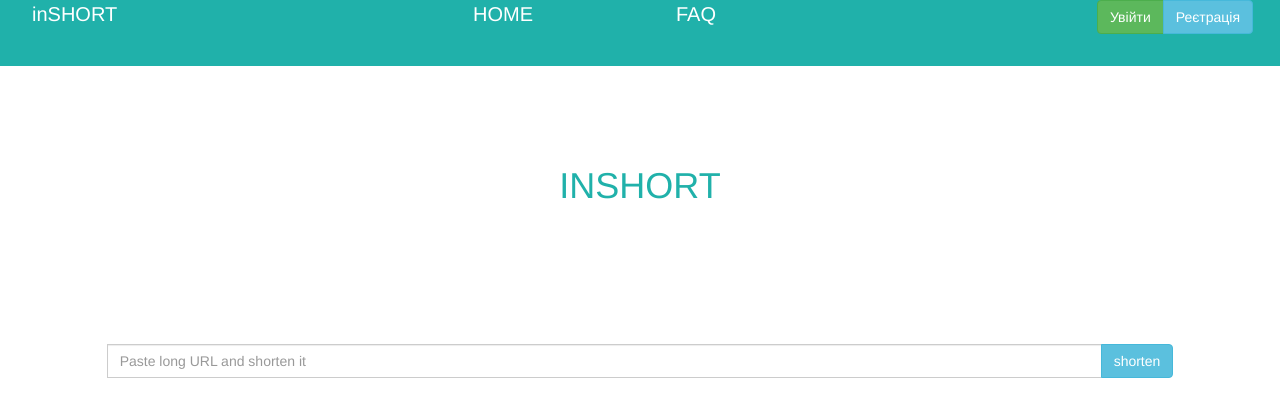
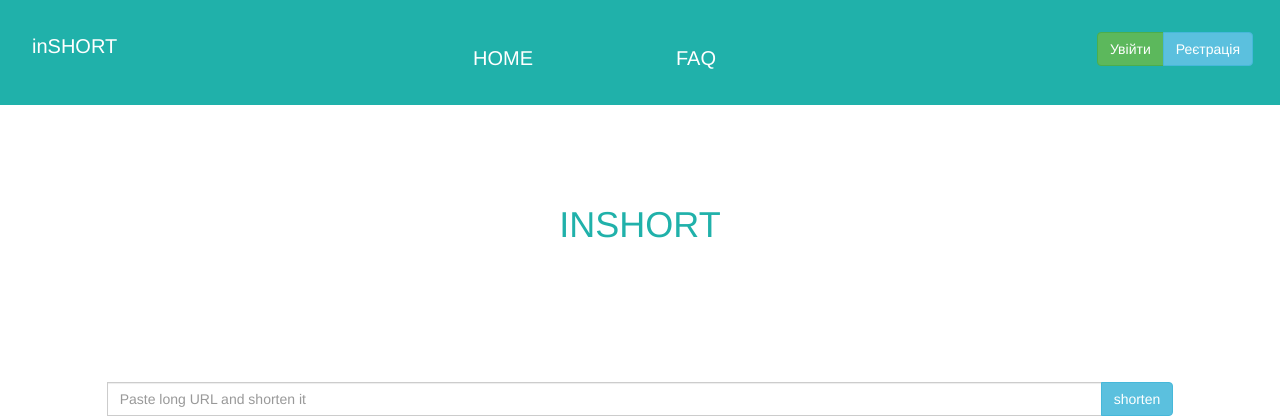
Before and after one commit to klochkov1/inshort_2020, a Django app: page / in a window 1280 px wide. Shown: the top 420 px of the page. Run offline with Django 3.2, Linux system fonts and the light colour scheme; some libraries are stand-ins or nearby versions.

Commit message:
add fix with header

```diff
--- a/accounts/views.py
+++ b/accounts/views.py
@@ -21,7 +21,7 @@ class LoginView(TemplateView):
             user = authenticate(request, username=username, password=password)
             if user is not None:
                 login(request, user)
-                return redirect(reverse("home"))
+                return redirect(reverse("login"))
             else:
                 context['error'] = "Логин или пароль неправильные"
         return render(request, self.template_name, context)
--- a/home/static/css/reg.css
+++ b/home/static/css/reg.css
@@ -13,6 +13,7 @@ background-color: #20b1aa;
 position: relative;
 padding-bottom: 2.5%;
 padding-left:2.5%;
+padding-top: 2.5%;
 
 height: 15%;
 }
@@ -21,6 +22,7 @@ height: 15%;
 }
 .menu-item{
   padding-left: 5%;
+  padding-top: 2%;
 }
 .form-group{
   width: 40%;
--- a/home/static/css/style.css
+++ b/home/static/css/style.css
@@ -8,7 +8,15 @@ body {
   font-size: 20px;
   color:white;
 }
+.head{
+  background-color: #20b1aa;
+  position: relative;
+  padding-bottom: 2.5%;
+  padding-left:2.5%;
+  padding-top: 2.5%;
 
+  height: 15%;
+  }
 
 .headline{
 position: relative;
```
Also changed, not shown: db_developing.sqlite3.
